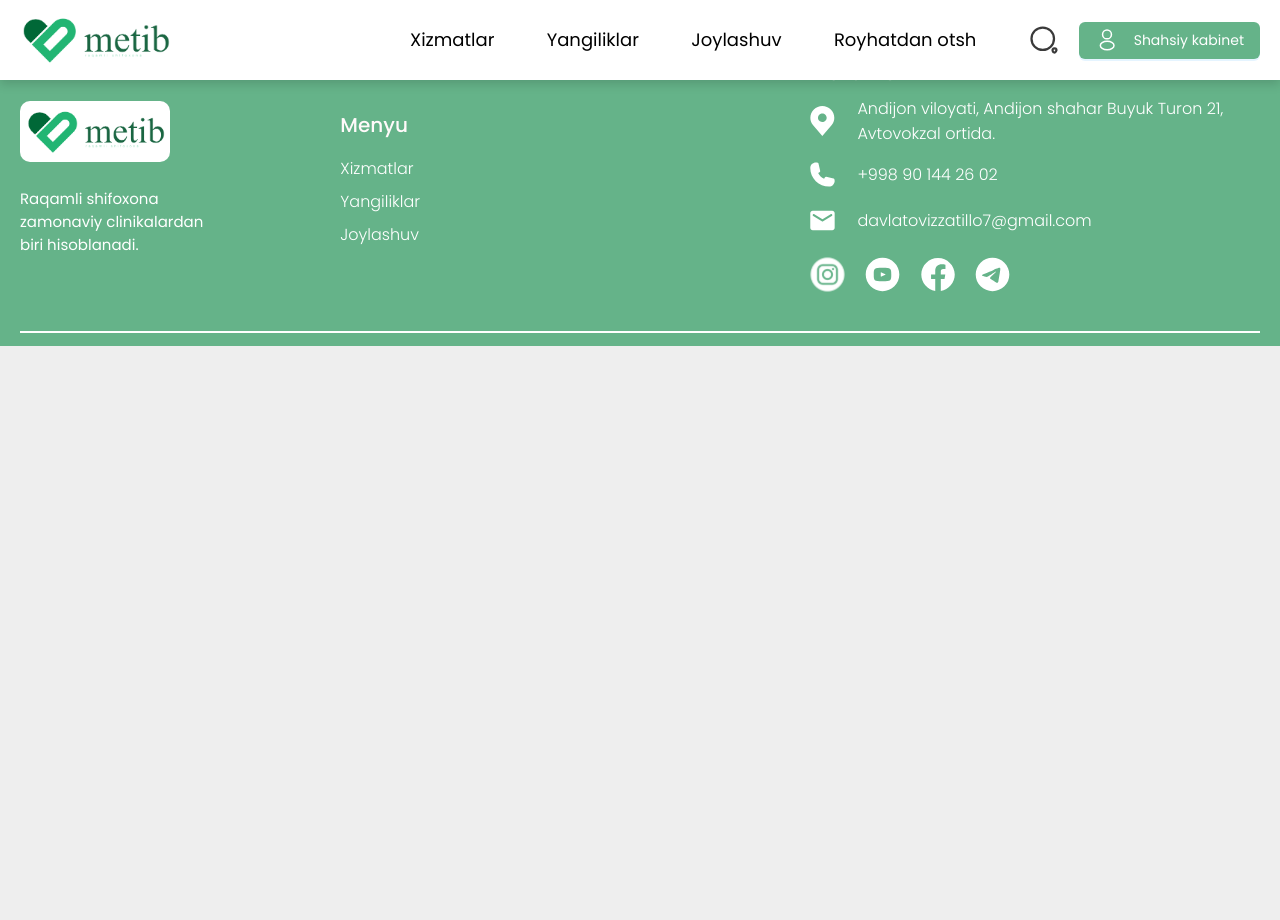
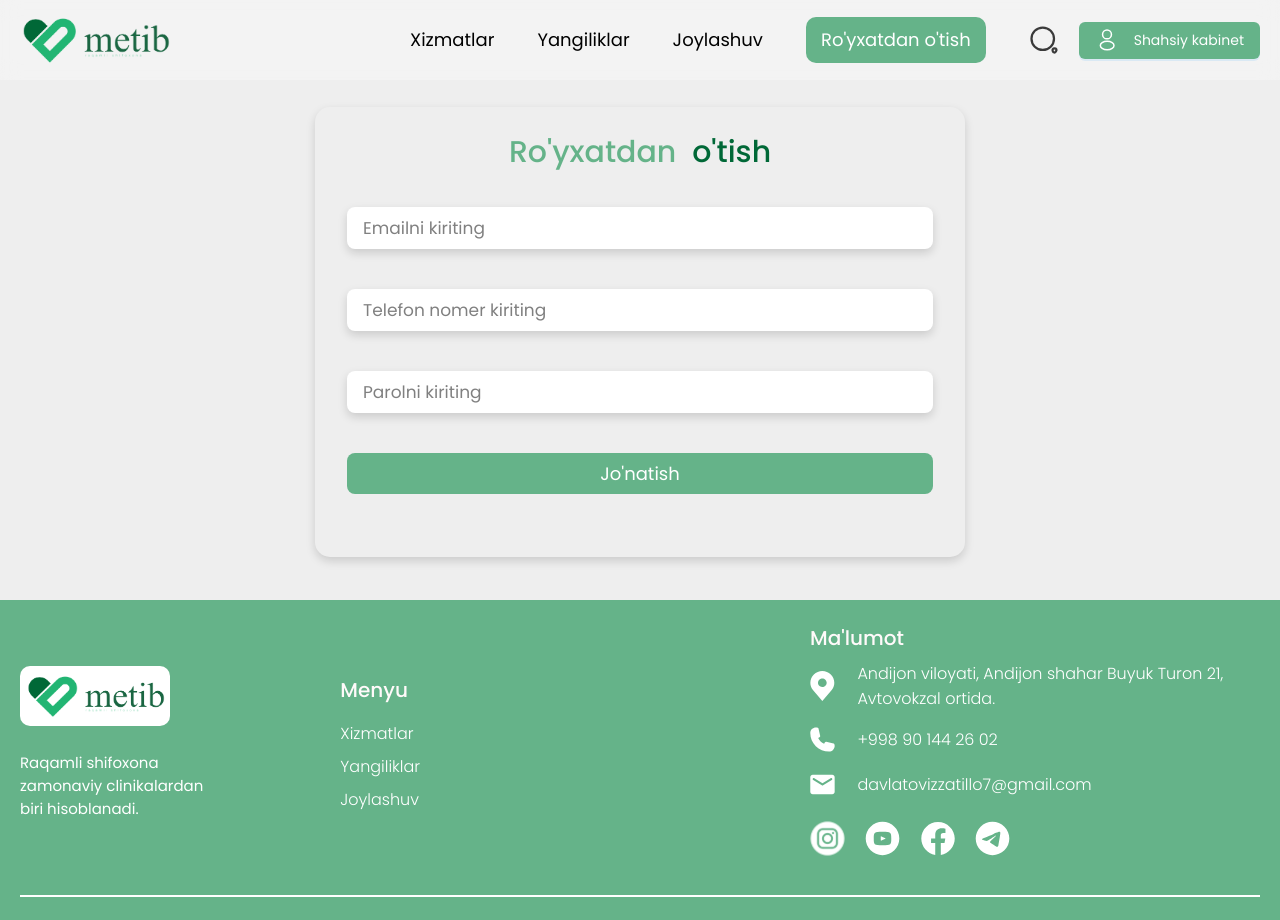
Before and after one commit to frontdevuz/Metib, a React (Vite) app: page /register in a window 1280 px wide. Before the commit the page ends 800 px from the top, so only its background shows below. Built offline with nearby package versions, Linux system fonts and the light colour scheme.

Commit message:
Add new styles

```diff
--- a/package.json
+++ b/package.json
@@ -18,6 +18,7 @@
     "google-map-react": "^2.2.1",
     "react": "^18.2.0",
     "react-dom": "^18.2.0",
+    "react-particles": "^2.12.2",
     "react-router-dom": "^6.14.0",
     "sass": "^1.63.6"
   },
--- a/src/components/container/container.scss
+++ b/src/components/container/container.scss
@@ -1,5 +1,4 @@
 .container {
-    height: 100%;
     max-width: 1460px;
     width: 100%;
     margin: 0 auto !important;
--- a/src/data/navbar.js
+++ b/src/data/navbar.js
@@ -14,7 +14,7 @@ export const navbar = [
     },
     {
         id: 4,
-        name: "Royhatdan otsh",
+        name: "Ro'yxatdan o'tish",
         url: "./register"
     },
 ]
--- a/src/pages/home/homeservices/homeservices.jsx
+++ b/src/pages/home/homeservices/homeservices.jsx
@@ -17,21 +17,24 @@ const Homeservices = () => {
           <div className="service__container">
             {Homeservice?.map((service) => {
               return (
+                <div className="service__c">
                   <div className="service__card">
                     <img
                       src={metib__molecula}
                       alt="This is metib molecula imf"
                       className="service__img"
                     />
+
                     <img
                       src={service.icon}
                       alt="This is a service icon"
                       className="service__icon"
                     />
-                  <h2 className="service__title">{service.name}</h2>
+                    <p className="service__title">{service.name}</p>
                     <p className="service__description">
                       {service.descrition.slice(0, 200)}
                     </p>
+                  </div>
                 </div>
               );
             })}
--- a/src/pages/home/homeservices/homeservices.scss
+++ b/src/pages/home/homeservices/homeservices.scss
@@ -6,11 +6,11 @@
     }
 
     &__container {
+        margin-top: 3.5rem;
         display: flex;
         justify-content: space-around;
         flex-wrap: wrap;
-        margin-top: 3rem;
-
+        flex: 2;
     }
 
     &__card {
@@ -47,6 +47,6 @@
         object-fit: contain;
         left: 0;
         bottom: 0;
-        z-index: 10 !important;
+        // z-index: 10 !important;
     }
 }
--- a/src/pages/register/register.jsx
+++ b/src/pages/register/register.jsx
@@ -1,14 +1,41 @@
 import React from "react";
-
+import Container from "../../components/container/container.jsx";
+import { Link } from "react-router-dom";
+import "./register.scss";
 function Register() {
   return (
     <React.Fragment>
-      <form className="register">
-        <label htmlFor="text">Telefon raqamingiz</label>
-        <input type="text" id="text" required />
-        <label htmlFor="parol">Parol kiriting</label>
-        <input type="password" id="parol" required />
-      </form>
+      <section className="form">
+        <Container>
+          <div className="form__container">
+            <h1 className="form__title">
+              Ro'yxatdan<span>o'tish</span>
+            </h1>
+            <form className="register">
+              <input type="email" id="email" placeholder="Emailni kiriting" />
+              <input
+                type="text"
+                id="text"
+                required
+                placeholder="Telefon nomer kiriting"
+              />
+              <input
+                type="password"
+                id="parol"
+                required
+                placeholder="Parolni kiriting"
+              />
+              <div className="form__button">
+                <button className="form__btn">Jo'natish</button>
+              </div>
+              <div className="form__login">
+                <Link to={"./login"}></Link>
+                <Link to={"./login"}></Link>
+              </div>
+            </form>
+          </div>
+        </Container>
+      </section>
     </React.Fragment>
   );
 }
--- /dev/null
+++ b/src/pages/register/register.scss
@@ -0,0 +1,79 @@
+.form {
+    height: 600px;
+    display: flex;
+    justify-content: center;
+    align-items: center;
+
+    .container {
+        display: flex;
+        justify-content: center;
+    }
+
+    &__container {
+        display: flex;
+        flex-direction: column;
+        justify-content: center;
+        align-items: center;
+        gap: 2rem;
+        padding: 2rem 0;
+        width: 100%;
+        max-width: 650px;
+        height: 450px;
+        padding: 2rem;
+        border-radius: 15px;
+        box-shadow: 0px 4px 10px 0px rgba(0, 0, 0, 0.15);
+        margin-top: 4rem;
+    }
+
+    &__title {
+        color: #65b389;
+        font-size: 30px;
+        font-weight: 500;
+
+        span {
+            color: #006837;
+            margin-left: 1rem;
+        }
+    }
+
+    input {
+        padding: 0.5rem 1rem;
+        font-size: 17px;
+        border: none;
+        box-shadow: 0px 4px 10px 0px rgba(0, 0, 0, 0.15);
+        border-radius: 8px;
+        color: #65b389;
+        cursor: pointer;
+
+        &:focus {
+            outline: none;
+        }
+
+        &::placeholder {
+            color: grey;
+        }
+    }
+    &__btn{
+        background: #65b389;
+        color:white;
+        padding: 7px 30px;
+        border-radius:8px;
+        width: 100%;
+        cursor: pointer;
+        font-size: 18px;
+        &:hover{
+            opacity: .8;
+        }
+        &:active{
+            transform: scale(1.04);
+        }
+
+    }
+    .register {
+        display: flex;
+        flex-direction: column;
+        justify-content: center;
+        width: 100%;
+        gap: 2.5rem;
+    }
+}
--- a/src/views/navbar/navbar.jsx
+++ b/src/views/navbar/navbar.jsx
@@ -1,5 +1,5 @@
 import React from "react";
-import { useEffect, useState,useRef } from "react";
+import { useEffect, useState, useRef } from "react";
 import "./navbar.scss";
 import Container from "../../components/container/container.jsx";
 import Form from "../form/form";
@@ -40,11 +40,23 @@ const Navbar = () => {
     setisShown(false);
   }
   const navRef = useRef();
+
+  const [nav, setNav] = useState(false);
   const showNavbar = () => {
     navRef.current.classList.toggle("navbar__responsive");
+    setNav(!nav);
+  };
+  const [bar, setBar] = useState(false);
+  const OpenBar = () => setBar(!bar);
+
+  const navClose = () => {
+    navRef.current.classList.toggle("navbar__responsive");
+    setNav(false);
+    setBar(false);
   };
   return (
     <React.Fragment>
+      <div className={nav ? "nav__back__show" : ""} onClick={navClose}></div>
       <nav className={scroll > 70 ? "navbar navbar__scrolled" : "navbar"}>
         <Container>
           <div className="navbar__container">
@@ -60,7 +72,12 @@ const Navbar = () => {
             <div className="navbar__container-right">
               <ul className="navbar__right-links" ref={navRef}>
                 {navbar.map((item, index) => (
-                  <NavLink to={item.url} className="navbar__right-link">
+                  <NavLink
+                    to={item.url}
+                    className="navbar__right-link"
+                    key={index}
+                    onClick={navClose}
+                  >
                     {item.name}
                   </NavLink>
                 ))}
@@ -83,7 +100,7 @@ const Navbar = () => {
                 </div>
               </ul>
               <button className="navbar__item__x" onClick={showNavbar}>
-                <Sidebar />
+                <Sidebar bar={bar} OpenBar={OpenBar} />
               </button>
             </div>
           </div>
--- a/src/views/navbar/navbar.scss
+++ b/src/views/navbar/navbar.scss
@@ -3,8 +3,8 @@
     position: fixed;
     top: 0;
     z-index: 999 !important;
-    background: #ffffff;
-    box-shadow: 0px 4px 10px 0px rgba(0, 0, 0, 0.15);
+    backdrop-filter: blur(10px);
+    background: #ffffff4a;
     transition: .3s ease;
 
     &__container {
@@ -62,13 +62,14 @@
         line-height: 36px;
         position: relative;
         cursor: pointer;
-
+        transition: all .4s linear;
 
 
         &:hover {
             background: linear-gradient(to right, green #65b389);
             -webkit-background-clip: text;
             opacity: .8;
+            transition: all .4s linear;
 
         }
 
@@ -81,7 +82,7 @@
             height: 3px;
             bottom: -2px;
             background: linear-gradient(green, #65b389);
-            transition: all .4s;
+            transition: all .5s;
             border-radius: 20px;
             z-index: -1;
         }
@@ -132,8 +133,7 @@
     }
 
     &__scrolled {
-        backdrop-filter: blur(10px);
-        background: #ffffff4a;
+        box-shadow: 0px 4px 10px 0px rgba(0, 0, 0, 0.15);
     }
 
     &__item__x {
@@ -142,4 +142,11 @@
         cursor: pointer;
         transition: .4s linear;
     }
+
+    .active {
+        background: #65b389;
+        color: white;
+        padding: 5px 15px;
+        border-radius: 10px;
+    }
 }
--- a/src/views/sidebar/sidebar.jsx
+++ b/src/views/sidebar/sidebar.jsx
@@ -1,16 +1,14 @@
 import React, { useState, useEffect } from "react";
 import "./sidebar.scss";
-const Sidebar = () => {
-  const [bar, setBar] = useState(false);
-  const OpenBar = () => setBar(!bar);
+const Sidebar = (props) => {
+  // const [bar, setBar] = useState(false);
+  // const OpenBar = () => setBar(!bar);
   return (
     <React.Fragment>
       <div className="sidebar">
         <div
-          className={
-            bar === false ? "open" : " open close"
-          }
-          onClick={OpenBar}
+          className={props.bar === false ? "open" : " open close"}
+          onClick={props.OpenBar}
         >
           <span className="sidebar__menu__item" id="one"></span>
           <span className="sidebar__menu__item" id="two"></span>
```
Also changed, not shown: src/components/parpacticles/parpacticles.jsx (added, +94 -0 lines), src/views/navbar/navbar-responsive.scss (+40 -21 lines), 1 other file (tests, documents, lock files or other folders). Lines whose indentation alone changed are shown as unchanged.
